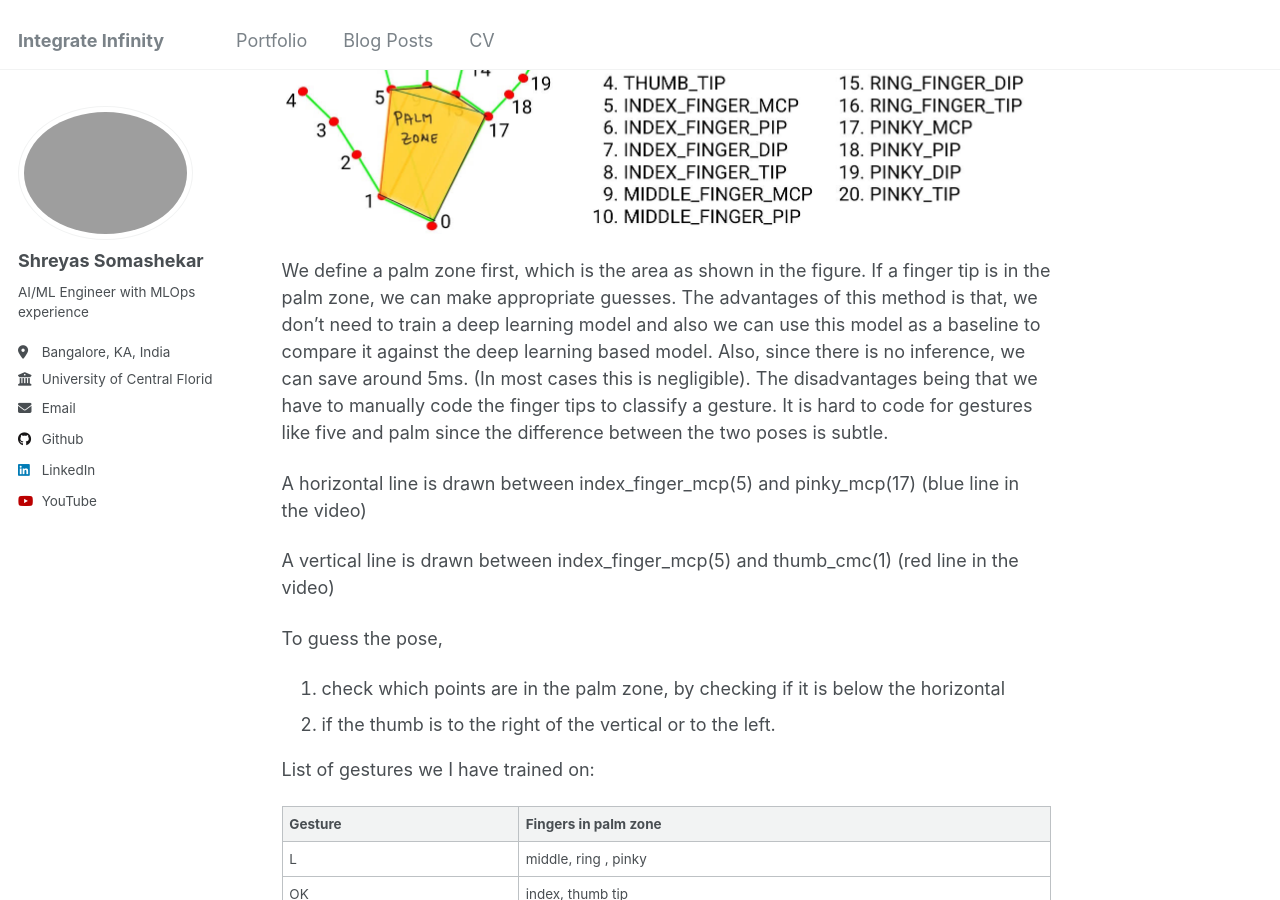
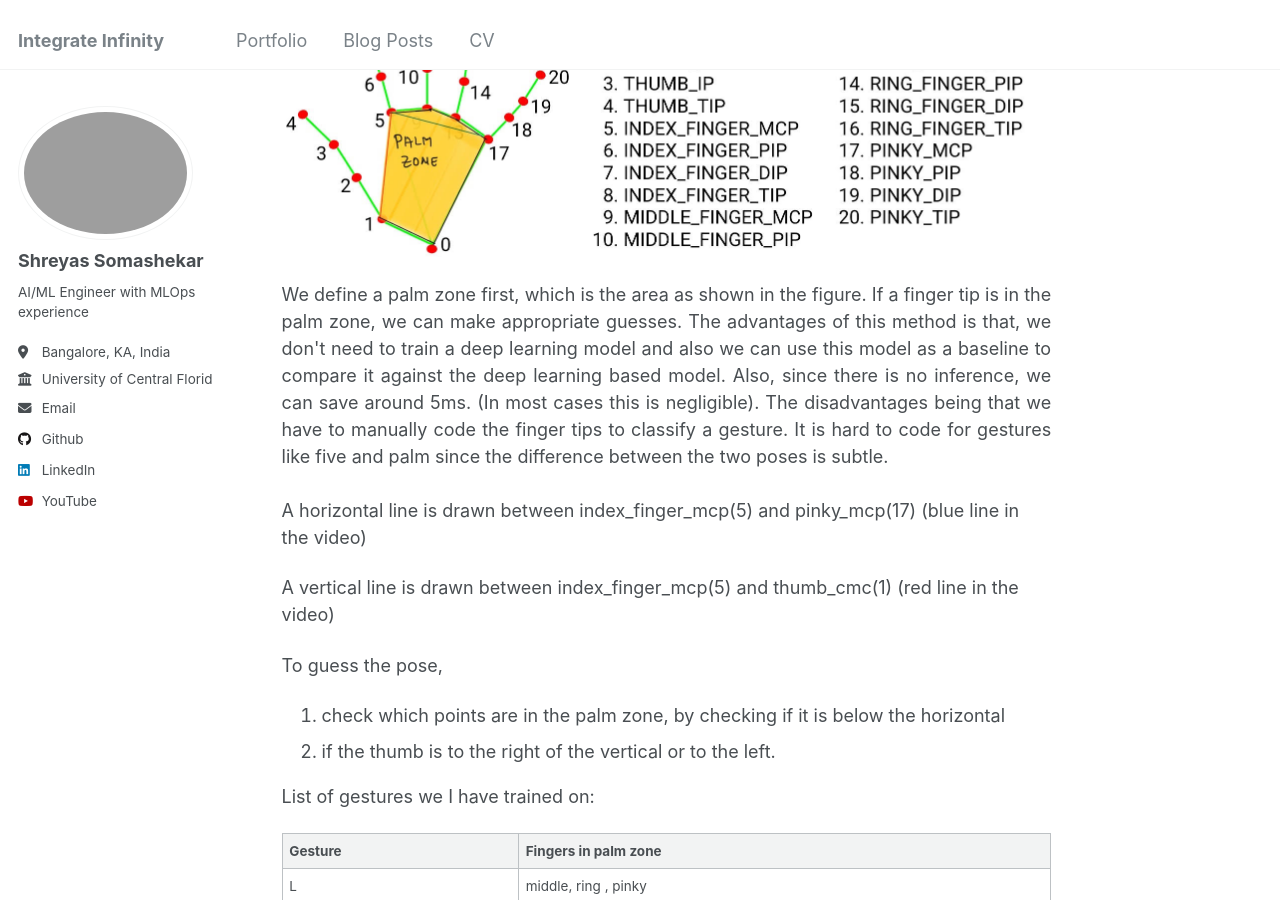
Before and after one commit to sher-somas/sher-somas.github.io, a Jekyll site: the page built from _posts/2012-08-14-blog-post-1.md, in a window 1280 px wide and 900 px high, scrolled down 3886 px. Built offline with Jekyll 4.4.1, drawn with Linux system fonts in a browser that asks for light colours.

Commit message:
alignment

```diff
--- a/_posts/2012-08-14-blog-post-1.md
+++ b/_posts/2012-08-14-blog-post-1.md
@@ -15,9 +15,11 @@ Hand pose classification
 In this project, we'll be doing hand pose classification based on the landmarks provided by [Mediapipe](https://google.github.io/mediapipe/solutions/hands#python-solution-api)
 The idea is to classify the hand poses on the extracted landmarks (3D) rather than on the image itself.
 </div>
-
+<div style="white-space: pre;">
+</div>
 
 I'd like to discuss 2 approaches to this problem.
+
 1. Using the landmarks from mediapipe to train a deep learning model to do the classification based on landmarks instead of the image itself.
 2. Using the landmarks from mediapipe to classify the poses based on the landmarks.
 
@@ -70,7 +72,9 @@ usage:
 - save_images --> flag to save annotated images or not.
 - name_csv --> name of the csv file containing the hand landmarks.
 
-![Alt text](/assets/images/frame_17653_l.png) ![Alt text](/assets/images/frame_17653_l_annotated.png)
+![Alt text](/assets/images/frame_17653_l.png)
+
+![Alt text](/assets/images/frame_17653_l_annotated.png)
 
 ### Creating input pipeline
 
@@ -96,12 +100,18 @@ To train on the data and test it on webcam feed:
 
 ![Alt text](/assets/images/IMG-0075.jpg)
 
+<div style="text-align: justify;">
 We define a palm zone first, which is the area as shown in the figure.
 If a finger tip is in the palm zone, we can make appropriate guesses.
 The advantages of this method is that, we don't need to train a deep learning model and also we can use this model as a baseline to compare it against the deep learning based model.
 Also, since there is no inference, we can save around 5ms. (In most cases this is negligible).
 The disadvantages being that we have to manually code the finger tips to classify a gesture.
 It is hard to code for gestures like five and palm since the difference between the two poses is subtle.
+</div>
+<div style="white-space: pre;">
+  <!-- Content -->
+</div>
+
 
 A horizontal line is drawn between index_finger_mcp(5) and pinky_mcp(17) (blue line in the video)
 
```
